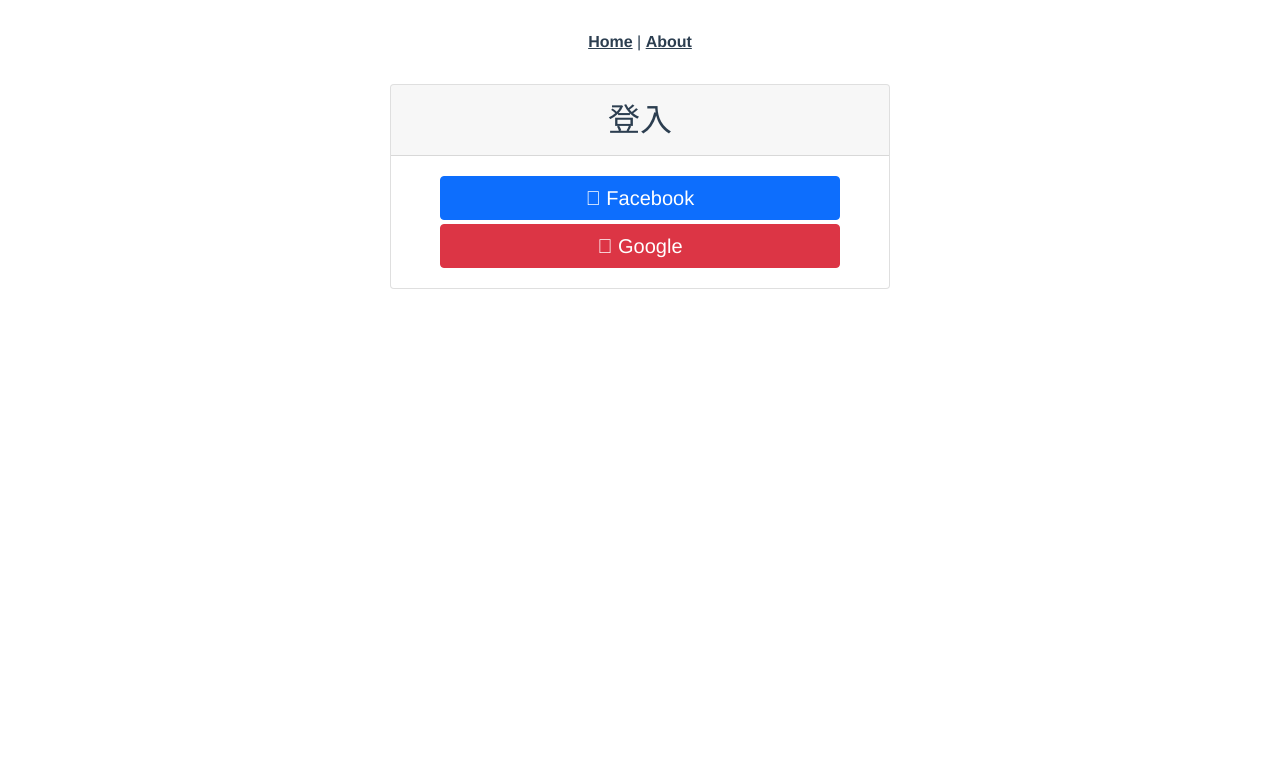
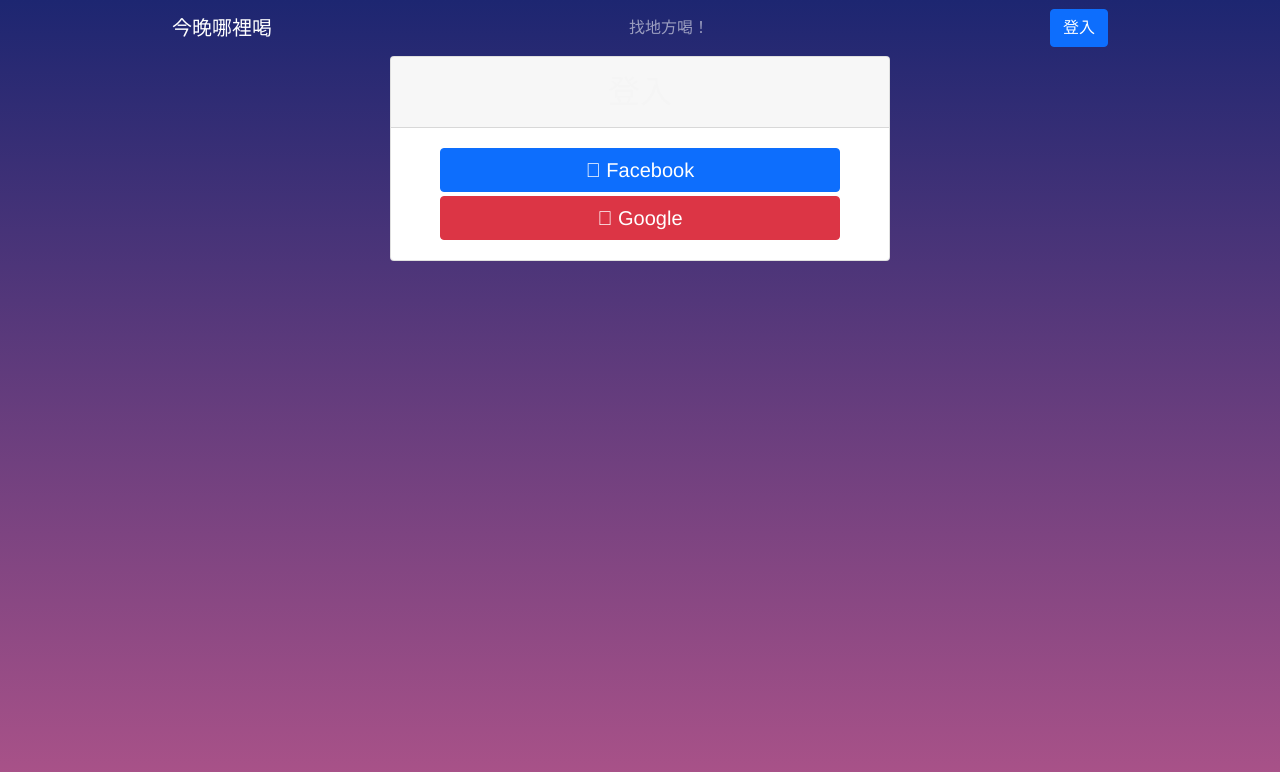
Before and after one commit to yasamnoya/where-to-drink, a Vue app in the folder client/: page /login in a window 1280 px wide. Shown: the top 772 px of the page. Built offline with nearby package versions, Linux system fonts and the light colour scheme; no server answers.

Commit message:
frontend: layout

```diff
--- a/client/src/App.vue
+++ b/client/src/App.vue
@@ -1,20 +1,21 @@
 <template>
   <div id="app">
-    <div id="nav">
-      <router-link to="/">Home</router-link> |
-      <router-link to="/about">About</router-link>
-    </div>
+    <Nav :user="user" />
     <router-view />
   </div>
 </template>
 
 <script>
 import axios from 'axios';
+import Nav from './components/Nav.vue';
 
 export default {
   data: () => ({
     user: null,
   }),
+  components: {
+    Nav,
+  },
   async created() {
     try {
       const res = await axios.get(`${process.env.VUE_APP_BACKEND_URL}/users/me`);
@@ -32,19 +33,15 @@
   -webkit-font-smoothing: antialiased;
   -moz-osx-font-smoothing: grayscale;
   text-align: center;
-  color: #2c3e50;
-}
-
-#nav {
-  padding: 30px;
-}
-
-#nav a {
-  font-weight: bold;
-  color: #2c3e50;
-}
-
-#nav a.router-link-exact-active {
-  color: #42b983;
+  color: whitesmoke;
+  background: #c33764; /* fallback for old browsers */
+  background: -webkit-linear-gradient(to bottom, #1d2671, #c33764); /* Chrome 10-25, Safari 5.1-6 */
+  background: linear-gradient(
+    to bottom,
+    #1d2671,
+    #ad5389
+  ); /* W3C, IE 10+/ Edge, Firefox 16+, Chrome 26+, Opera 12+, Safari 7+ */
+  min-width: 100vw;
+  min-height: 100vh;
 }
 </style>
--- /dev/null
+++ b/client/src/components/Nav.vue
@@ -0,0 +1,68 @@
+<template>
+  <nav class="navbar navbar-expand-md navbar-dark w-75 mx-auto">
+    <div class="container-fluid">
+      <router-link class="navbar-brand" to="/">今晚哪裡喝</router-link>
+      <button
+        class="navbar-toggler"
+        type="button"
+        data-bs-toggle="collapse"
+        data-bs-target="#navbarSupportedContent"
+        aria-controls="navbarSupportedContent"
+        aria-expanded="false"
+        aria-label="Toggle navigation"
+      >
+        <span class="navbar-toggler-icon"></span>
+      </button>
+      <div class="collapse navbar-collapse" id="navbarSupportedContent">
+        <ul class="navbar-nav mx-auto mb-2 mb-md-0">
+          <li class="nav-item">
+            <router-link class="nav-link" :class="$route.path == '/' ? 'active' : ''" to="/"
+              >找地方喝！</router-link
+            >
+          </li>
+        </ul>
+        <div class="">
+          <ul class="navbar-nav mb-2 mb-md-0">
+            <li v-if="user" class="nav-item dropdown">
+              <a
+                class="nav-link dropdown-toggle"
+                href="#"
+                id="navbarDropdown"
+                role="button"
+                data-bs-toggle="dropdown"
+                aria-expanded="false"
+              >
+                <img :src="user.avatarUrl" id="avatar" alt="avatar" class="rounded-circle" />
+              </a>
+              <ul class="dropdown-menu" aria-labelledby="navbarDropdown">
+                <li><a class="dropdown-item" href="#">Action</a></li>
+                <li><a class="dropdown-item" href="#">Another action</a></li>
+                <li><hr class="dropdown-divider" /></li>
+                <li><a class="dropdown-item" :href="`${backendUrl}/users/logout`">登出</a></li>
+              </ul>
+            </li>
+            <router-link v-if="!user" to="/login" class="btn btn-primary">登入</router-link>
+          </ul>
+        </div>
+      </div>
+    </div>
+  </nav>
+</template>
+
+<script>
+export default {
+  props: {
+    user: null,
+  },
+  data: () => ({
+    backendUrl: process.env.VUE_APP_BACKEND_URL,
+  }),
+};
+</script>
+
+<style>
+#avatar {
+  width: 36px;
+  height: 36px;
+}
+</style>
```
